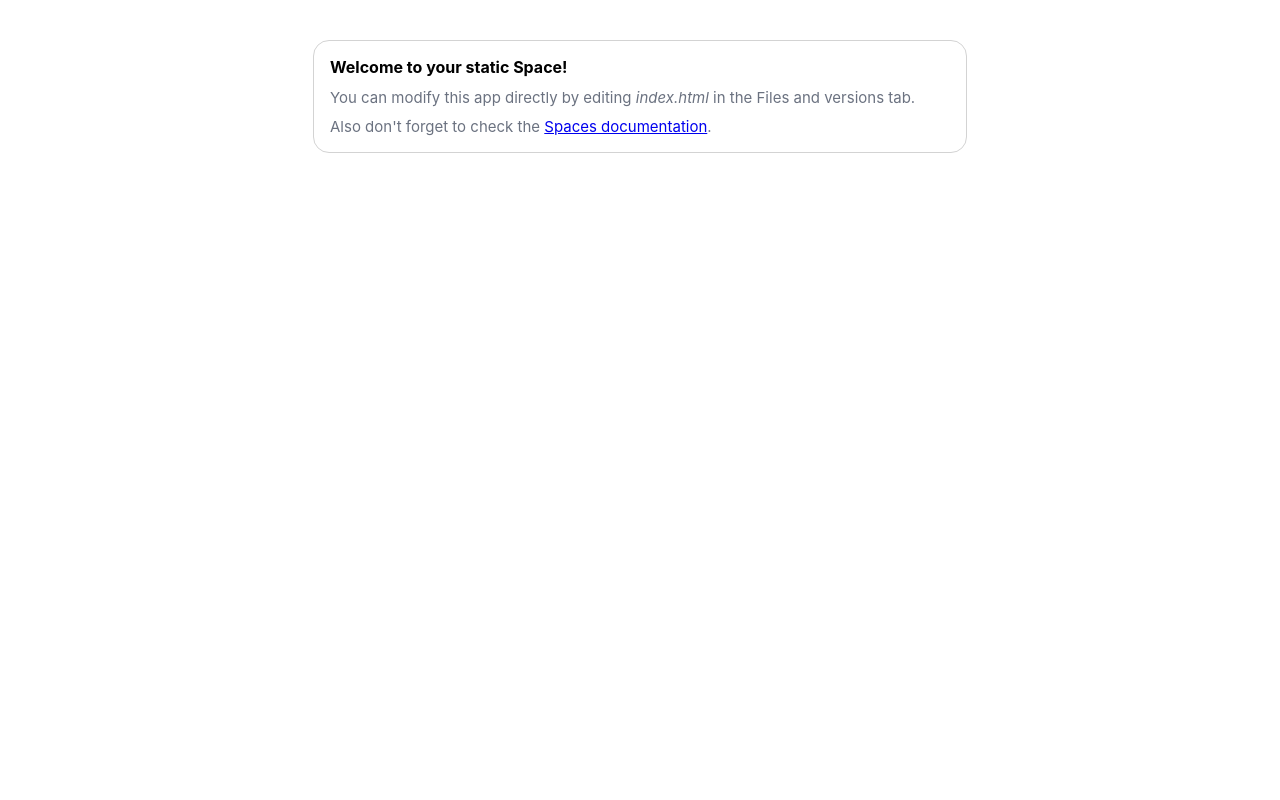
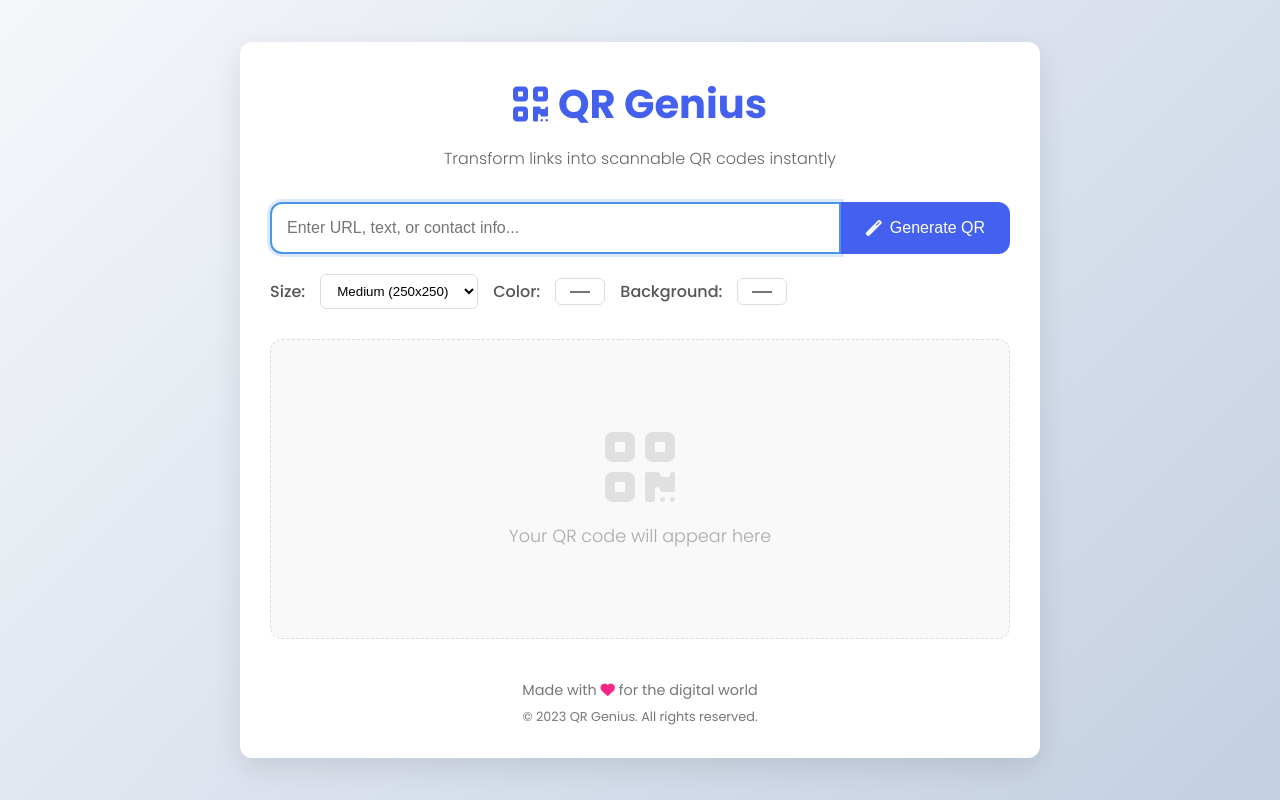
Before and after one commit to Nasibyun/QR-generator, a plain HTML site: page index.html in a window 1280 px wide. Drawn offline with Linux system fonts and the light colour scheme.

Commit message:
Upload 3 files

```diff
--- a/index.html
+++ b/index.html
@@ -1,19 +1,74 @@
-<!doctype html>
-<html>
-	<head>
-		<meta charset="utf-8" />
-		<meta name="viewport" content="width=device-width" />
-		<title>My static Space</title>
-		<link rel="stylesheet" href="style.css" />
-	</head>
-	<body>
-		<div class="card">
-			<h1>Welcome to your static Space!</h1>
-			<p>You can modify this app directly by editing <i>index.html</i> in the Files and versions tab.</p>
-			<p>
-				Also don't forget to check the
-				<a href="https://huggingface.co/docs/hub/spaces" target="_blank">Spaces documentation</a>.
-			</p>
-		</div>
-	</body>
+<!DOCTYPE html>
+<html lang="en">
+<head>
+    <meta charset="UTF-8">
+    <meta name="viewport" content="width=device-width, initial-scale=1.0">
+    <title>QR Genius | Premium QR Code Generator</title>
+    <link rel="stylesheet" href="styles.css">
+    <link rel="stylesheet" href="https://cdnjs.cloudflare.com/ajax/libs/font-awesome/6.4.0/css/all.min.css">
+    <link href="https://fonts.googleapis.com/css2?family=Poppins:wght@300;400;500;600;700&display=swap" rel="stylesheet">
+</head>
+<body>
+    <div class="container">
+        <header>
+            <h1><i class="fas fa-qrcode"></i> QR Genius</h1>
+            <p class="subtitle">Transform links into scannable QR codes instantly</p>
+        </header>
+
+        <main>
+            <div class="input-section">
+                <div class="input-group">
+                    <input type="text" id="input" placeholder="Enter URL, text, or contact info..." autofocus>
+                    <button id="generate-btn" onclick="generateQR()">
+                        <i class="fas fa-magic"></i> Generate QR
+                    </button>
+                </div>
+                <div class="options">
+                    <label for="size">Size:</label>
+                    <select id="size">
+                        <option value="150">Small (150x150)</option>
+                        <option value="250" selected>Medium (250x250)</option>
+                        <option value="350">Large (350x350)</option>
+                    </select>
+
+                    <label for="color">Color:</label>
+                    <input type="color" id="color" value="#000000">
+
+                    <label for="bg-color">Background:</label>
+                    <input type="color" id="bg-color" value="#ffffff">
+                </div>
+            </div>
+
+            <div class="result-section" id="result-section">
+                <div class="qr-container">
+                    <div class="qr-placeholder" id="placeholder">
+                        <i class="fas fa-qrcode"></i>
+                        <p>Your QR code will appear here</p>
+                    </div>
+                    <img id="qr" style="display: none;"/>
+                </div>
+
+                <div class="download-options" id="download-options">
+                    <button id="download-png" onclick="downloadQR('png')">
+                        <i class="fas fa-download"></i> PNG
+                    </button>
+                    <button id="download-jpg" onclick="downloadQR('jpg')">
+                        <i class="fas fa-download"></i> JPG
+                    </button>
+                    <button id="download-svg" onclick="downloadQR('svg')">
+                        <i class="fas fa-download"></i> SVG
+                    </button>
+                </div>
+            </div>
+        </main>
+
+        <footer>
+            <p>Made with <i class="fas fa-heart"></i> for the digital world</p>
+            <p class="copyright">© 2023 QR Genius. All rights reserved.</p>
+        </footer>
+    </div>
+
+    <script src="https://cdn.jsdelivr.net/npm/qrcode@1.5.1/build/qrcode.min.js"></script>
+    <script src="main.js"></script>
+</body>
 </html>
--- /dev/null
+++ b/main.js
@@ -0,0 +1,93 @@
+const input = document.getElementById('input');
+const qrImage = document.getElementById('qr');
+const placeholder = document.getElementById('placeholder');
+const resultSection = document.getElementById('result-section');
+const downloadOptions = document.getElementById('download-options');
+const sizeSelect = document.getElementById('size');
+const colorSelect = document.getElementById('color');
+const bgColorSelect = document.getElementById('bg-color');
+
+// Initially hide download options
+downloadOptions.style.display = 'none';
+
+function generateQR() {
+    const text = input.value.trim();
+    const size = sizeSelect.value;
+    const color = colorSelect.value.substring(1); // Remove # for the QRCode library
+    const bgColor = bgColorSelect.value.substring(1);
+
+    if (!text) {
+        alert('Please enter some text or URL to generate QR code');
+        return;
+    }
+
+    // Show loading state
+    placeholder.innerHTML = '<i class="fas fa-spinner fa-spin"></i><p>Generating QR Code...</p>';
+    qrImage.style.display = 'none';
+
+    // Generate QR code
+    QRCode.toDataURL(text, {
+        width: size,
+        height: size,
+        color: {
+            dark: `#${color}`,
+            light: `#${bgColor}`
+        },
+        margin: 2
+    }, (err, url) => {
+        if (err) {
+            console.error(err);
+            placeholder.innerHTML = '<i class="fas fa-exclamation-triangle"></i><p>Error generating QR code</p>';
+            return;
+        }
+
+        // Display QR code
+        qrImage.src = url;
+        qrImage.style.display = 'block';
+        placeholder.style.display = 'none';
+        downloadOptions.style.display = 'flex';
+
+        // Store the current QR code data for download
+        qrImage.dataset.qrUrl = url;
+    });
+}
+
+function downloadQR(format) {
+    if (!qrImage.dataset.qrUrl) return;
+
+    const text = input.value.trim() || 'qr-code';
+    const filename = `qr-genius-${text.substring(0, 20).replace(/[^a-z0-9]/gi, '-').toLowerCase()}.${format}`;
+
+    // Create a temporary link
+    const link = document.createElement('a');
+    link.href = qrImage.dataset.qrUrl;
+    link.download = filename;
+
+    // Trigger download
+    document.body.appendChild(link);
+    link.click();
+    document.body.removeChild(link);
+
+    // Show download confirmation
+    const originalText = event.target.innerHTML;
+    event.target.innerHTML = `<i class="fas fa-check"></i> Downloaded!`;
+    setTimeout(() => {
+        event.target.innerHTML = originalText;
+    }, 2000);
+}
+
+// Allow generating QR code with Enter key
+input.addEventListener('keypress', (e) => {
+    if (e.key === 'Enter') {
+        generateQR();
+    }
+});
+
+// Improved color picker labels
+colorSelect.addEventListener('input', (e) => {
+    document.querySelector('label[for="color"]').innerHTML = `Color: <span style="color: ${e.target.value}">${e.target.value}</span>`;
+});
+
+bgColorSelect.addEventListener('input', (e) => {
+    document.querySelector('label[for="bg-color"]').innerHTML = `Background: <span style="color: ${e.target.value}">${e.target.value}</span>`;
+});
--- /dev/null
+++ b/styles.css
@@ -0,0 +1,272 @@
+:root {
+    --primary-color: #4361ee;
+    --secondary-color: #3f37c9;
+    --accent-color: #4895ef;
+    --light-color: #f8f9fa;
+    --dark-color: #212529;
+    --success-color: #4cc9f0;
+    --warning-color: #f72585;
+    --border-radius: 12px;
+    --box-shadow: 0 10px 30px rgba(0, 0, 0, 0.1);
+    --transition: all 0.3s ease;
+}
+
+* {
+    margin: 0;
+    padding: 0;
+    box-sizing: border-box;
+}
+
+body {
+    font-family: 'Poppins', sans-serif;
+    background: linear-gradient(135deg, #f5f7fa 0%, #c3cfe2 100%);
+    color: var(--dark-color);
+    min-height: 100vh;
+    display: flex;
+    justify-content: center;
+    align-items: center;
+    padding: 20px;
+    line-height: 1.6;
+}
+
+.container {
+    width: 100%;
+    max-width: 800px;
+    background-color: white;
+    border-radius: var(--border-radius);
+    box-shadow: var(--box-shadow);
+    overflow: hidden;
+    padding: 30px;
+}
+
+header {
+    text-align: center;
+    margin-bottom: 30px;
+}
+
+header h1 {
+    font-size: 2.5rem;
+    color: var(--primary-color);
+    margin-bottom: 10px;
+    display: flex;
+    align-items: center;
+    justify-content: center;
+    gap: 10px;
+}
+
+header .subtitle {
+    color: #666;
+    font-size: 1rem;
+    font-weight: 300;
+}
+
+.input-section {
+    margin-bottom: 30px;
+}
+
+.input-group {
+    display: flex;
+    margin-bottom: 20px;
+}
+
+.input-group input {
+    flex: 1;
+    padding: 15px;
+    border: 2px solid #ddd;
+    border-radius: var(--border-radius) 0 0 var(--border-radius);
+    font-size: 1rem;
+    transition: var(--transition);
+}
+
+.input-group input:focus {
+    outline: none;
+    border-color: var(--accent-color);
+    box-shadow: 0 0 0 3px rgba(72, 149, 239, 0.2);
+}
+
+.input-group button {
+    padding: 0 25px;
+    background-color: var(--primary-color);
+    color: white;
+    border: none;
+    border-radius: 0 var(--border-radius) var(--border-radius) 0;
+    cursor: pointer;
+    font-size: 1rem;
+    font-weight: 500;
+    transition: var(--transition);
+    display: flex;
+    align-items: center;
+    gap: 8px;
+}
+
+.input-group button:hover {
+    background-color: var(--secondary-color);
+}
+
+.options {
+    display: flex;
+    flex-wrap: wrap;
+    gap: 15px;
+    align-items: center;
+}
+
+.options label {
+    font-weight: 500;
+    color: #555;
+}
+
+.options select, .options input[type="color"] {
+    padding: 8px 12px;
+    border: 1px solid #ddd;
+    border-radius: 6px;
+    background-color: white;
+    cursor: pointer;
+    transition: var(--transition);
+}
+
+.options select:focus, .options input[type="color"]:focus {
+    outline: none;
+    border-color: var(--accent-color);
+    box-shadow: 0 0 0 3px rgba(72, 149, 239, 0.2);
+}
+
+.result-section {
+    display: flex;
+    flex-direction: column;
+    align-items: center;
+    gap: 25px;
+}
+
+.qr-container {
+    width: 100%;
+    display: flex;
+    justify-content: center;
+    align-items: center;
+    min-height: 300px;
+    background-color: #f9f9f9;
+    border-radius: var(--border-radius);
+    position: relative;
+    overflow: hidden;
+    border: 1px dashed #ddd;
+}
+
+.qr-placeholder {
+    text-align: center;
+    color: #aaa;
+    padding: 30px;
+}
+
+.qr-placeholder i {
+    font-size: 5rem;
+    margin-bottom: 15px;
+    color: #e0e0e0;
+}
+
+.qr-placeholder p {
+    font-size: 1.1rem;
+    font-weight: 300;
+}
+
+#qr {
+    max-width: 100%;
+    height: auto;
+    border: 1px solid #eee;
+    border-radius: 8px;
+    box-shadow: 0 5px 15px rgba(0, 0, 0, 0.05);
+}
+
+.download-options {
+    display: flex;
+    gap: 15px;
+    flex-wrap: wrap;
+    justify-content: center;
+}
+
+.download-options button {
+    padding: 12px 25px;
+    border: none;
+    border-radius: var(--border-radius);
+    font-weight: 500;
+    cursor: pointer;
+    transition: var(--transition);
+    display: flex;
+    align-items: center;
+    gap: 8px;
+}
+
+#download-png {
+    background-color: var(--primary-color);
+    color: white;
+}
+
+#download-jpg {
+    background-color: var(--warning-color);
+    color: white;
+}
+
+#download-svg {
+    background-color: var(--success-color);
+    color: white;
+}
+
+.download-options button:hover {
+    transform: translateY(-3px);
+    box-shadow: 0 5px 15px rgba(0, 0, 0, 0.1);
+}
+
+footer {
+    text-align: center;
+    margin-top: 40px;
+    color: #777;
+    font-size: 0.9rem;
+}
+
+footer .copyright {
+    margin-top: 5px;
+    font-size: 0.8rem;
+}
+
+footer i {
+    color: var(--warning-color);
+}
+
+/* Responsive Design */
+@media (max-width: 768px) {
+    .container {
+        padding: 20px;
+    }
+
+    header h1 {
+        font-size: 2rem;
+    }
+
+    .input-group {
+        flex-direction: column;
+    }
+
+    .input-group input {
+        border-radius: var(--border-radius);
+        margin-bottom: 10px;
+    }
+
+    .input-group button {
+        border-radius: var(--border-radius);
+        padding: 15px;
+        justify-content: center;
+    }
+
+    .options {
+        flex-direction: column;
+        align-items: flex-start;
+    }
+}
+
+/* Animation */
+@keyframes fadeIn {
+    from { opacity: 0; transform: translateY(20px); }
+    to { opacity: 1; transform: translateY(0); }
+}
+
+.qr-container img {
+    animation: fadeIn 0.5s ease-out;
+}
```
